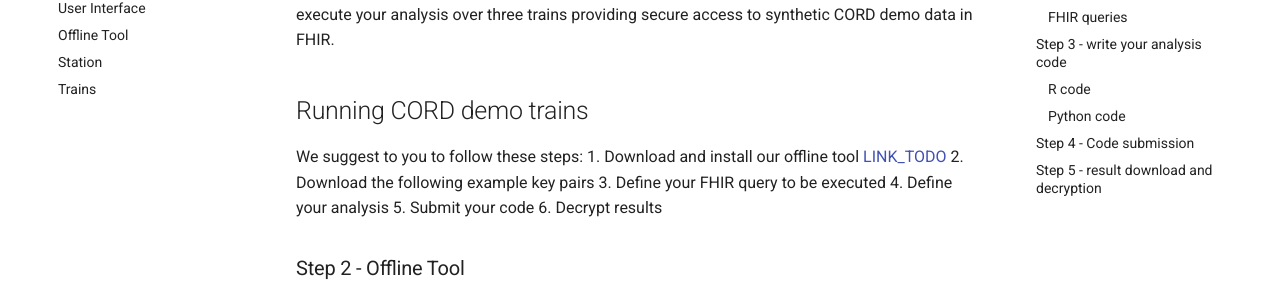
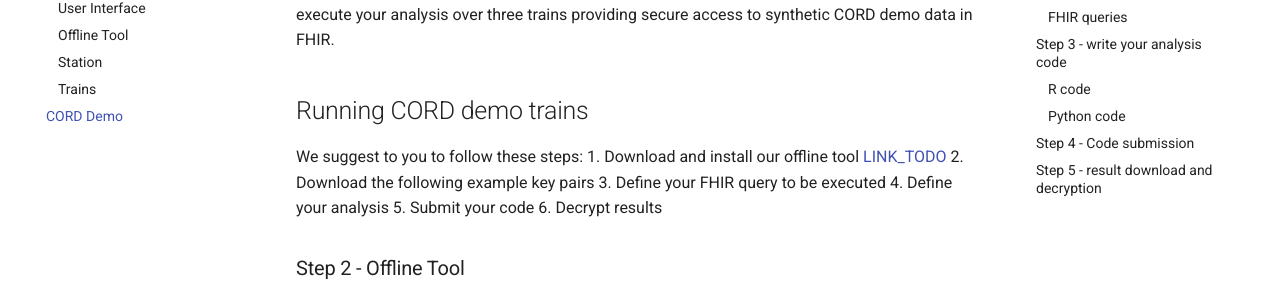
Before and after one commit to PHT-Medic/documentation, an MkDocs documentation site: the page built from docs/cord_demo.md, in a window 1280 px wide. Shown: the part 229-530 px from the top of the page. Built offline with MkDocs 1.6.1 and Material for MkDocs 9.7.7, drawn with Linux system fonts in a browser that asks for light colours.

Commit message:
Add cord demo to docu

```diff
--- a/mkdocs.yml
+++ b/mkdocs.yml
@@ -15,6 +15,8 @@ nav:
     - Offline Tool: offline_tool.md
     - Station: station.md
     - Trains: trains.md
+  - CORD Demo: cord_demo.md
+
 
 
 
```
